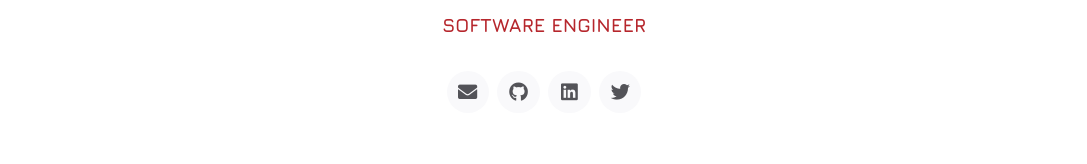
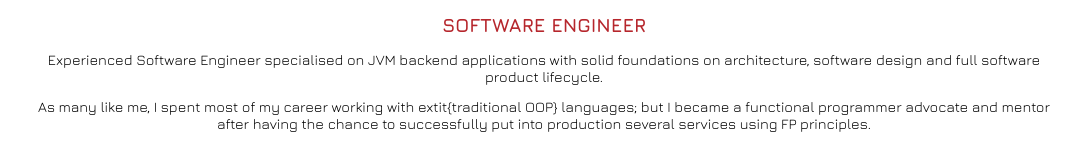
Before and after one commit to alonsodomin/alonsodomin.github.io, a plain HTML site: page index.html in a window 1280 px wide. Shown: the part 357-521 px from the top of the page, without its empty margins (96-1183 px from the left). Drawn offline with nearby package versions, Linux system fonts and the light colour scheme.

Commit message:
rebuilding site Fri 19 Apr 2019 11:27:57 BST

```diff
--- a/index.html
+++ b/index.html
@@ -41,7 +41,10 @@
     </a>
   </div>
   <h1 class="name">Antonio <b>Alonso Dominguez</b></h1>
-  <h2 class="title">Software Engineer</h2>
+  <h2 class="title">Software Engineer</h2><span class="bio"><p>Experienced Software Engineer specialised on JVM backend applications with solid foundations on architecture, software design and full software product lifecycle.</p>
+
+<p>As many like me, I spent most of my career working with   extit{traditional OOP} languages; but I became a functional programmer advocate and mentor after having the chance to successfully put into production several services using FP principles.</p>
+</span>
 </section>
 
 <section class="contacts">
```
Also changed, not shown: 1 other file.
